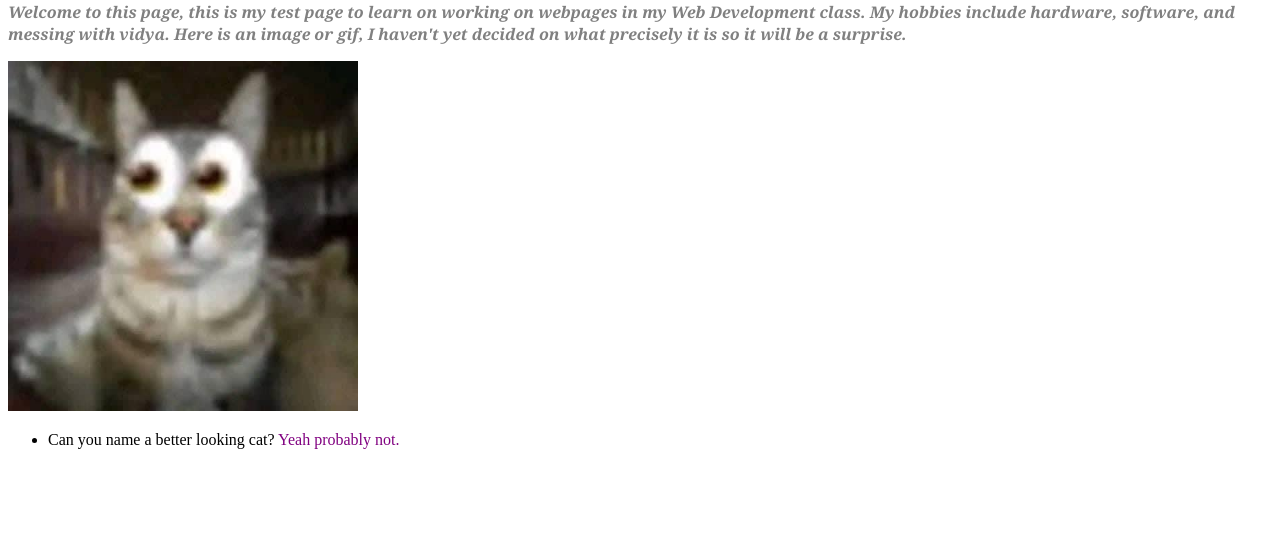
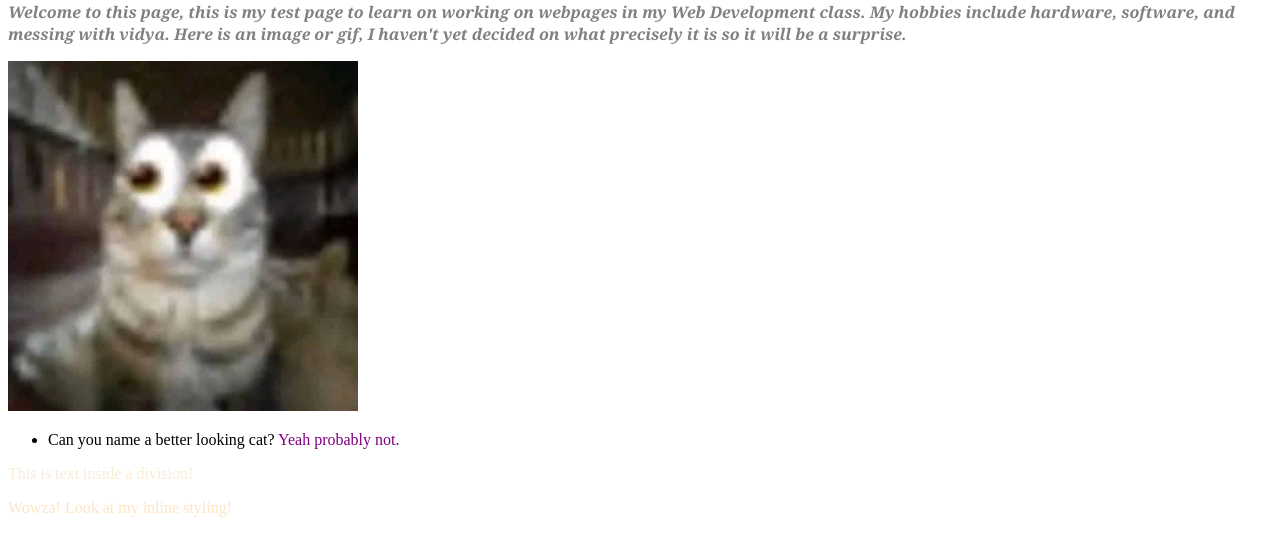
Before and after one commit to Memix1984/jellis.github.io, a plain HTML site: page index.html in a window 1280 px wide. Shown: the part 79-634 px from the top of the page. Drawn offline with Linux system fonts and the light colour scheme.

Commit message:
Added more stylings for assignment that was due.

```diff
--- a/index.html
+++ b/index.html
@@ -14,6 +14,7 @@ p {color:gray; font-weight:750;
 /*Anchor Styles*/
 a {color:purple;}
 
+div {color:aquamarine}
 
   </style>
   <!--When utilizing style, make the label (for an existing element) and add curly brackets to list the style information for whichever you've labeled.-->
@@ -30,6 +31,10 @@ a {color:purple;}
   <!-- "Li" stands for Listed Item, and can be used in a list, numbered or bulleted. Also, This "a" is an anchor. You can use these to add things (I.e. Images, more text, linked text/images) within the same line list or whatever.-->
     <li>Can you name a better looking cat? <a>Yeah probably not.</a></li>
   </ul>
+  <div class="para_2_style">
+    <p1 style="color: antiquewhite;">This is text inside a division!</p>
+      <p2 style="color: bisque;">Wowza! Look at my inline styling!</p2>
+  </div>
 </body>
   <!-- This is where the end of the page is -->
 </html>
```
Also changed, not shown: styles.css (added, +7 -0 lines).
